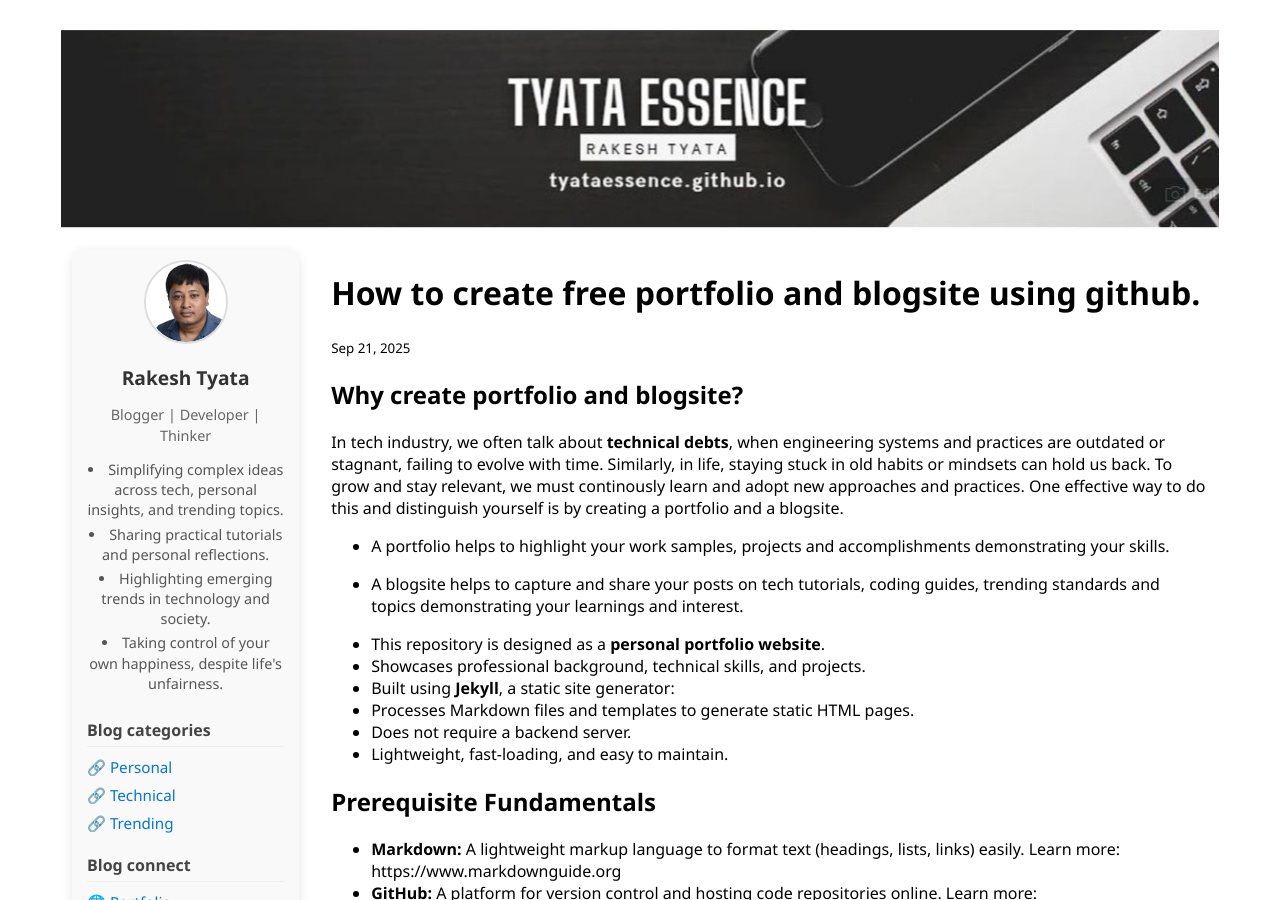
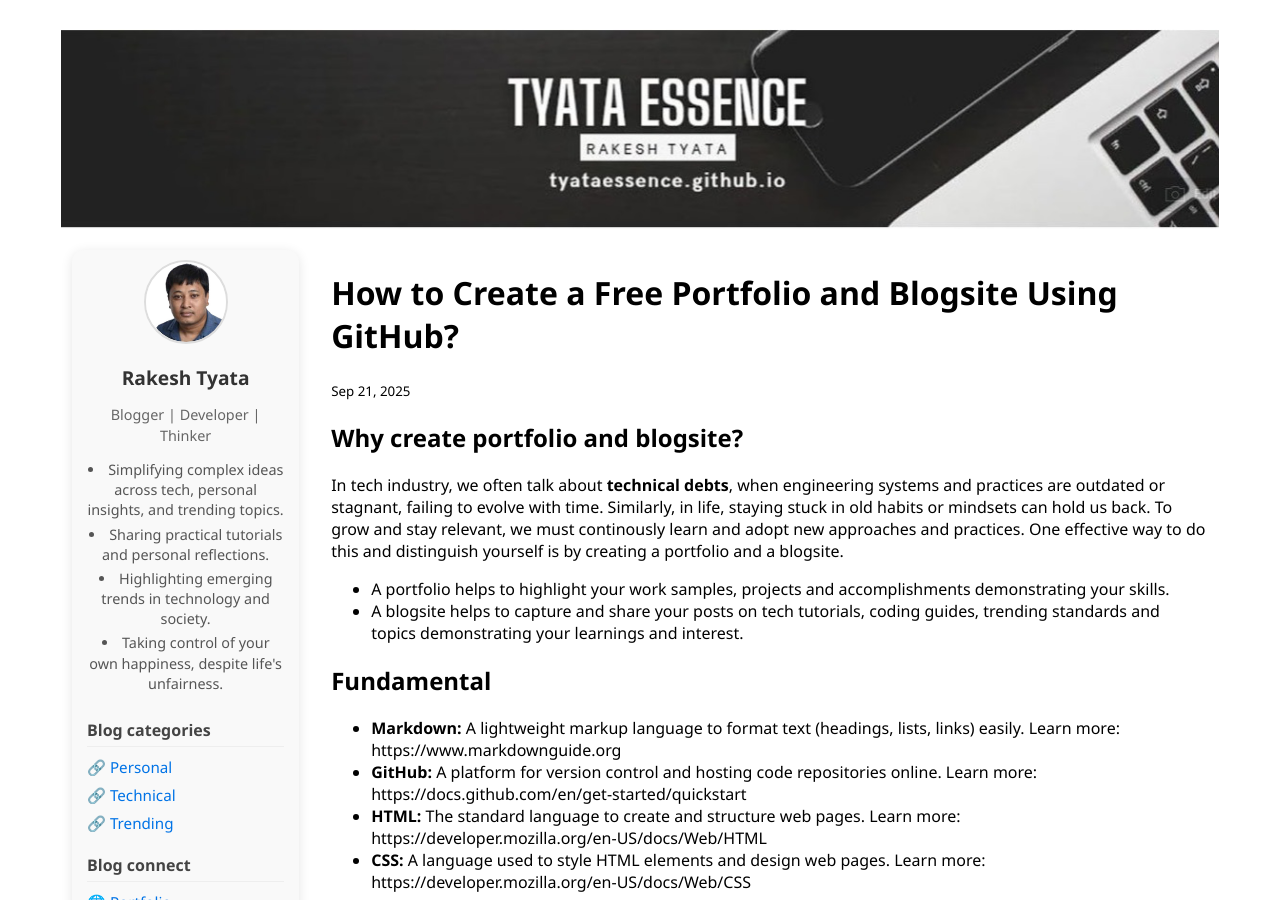
Before and after one commit to tyataessence/tyataessence.github.io, a Jekyll site: the page built from _posts/technical/2025-09-21-create-portfolio-blogsite.md, in a window 1280 px wide and 900 px high. Built offline with Jekyll 4.4.1, drawn with Linux system fonts in a browser that asks for light colours.

Commit message:
fixing post

```diff
--- a/_posts/technical/2025-09-21-create-portfolio-blogsite.md
+++ b/_posts/technical/2025-09-21-create-portfolio-blogsite.md
@@ -1,6 +1,6 @@
 ---
 layout: default
-title: "How to create free portfolio and blogsite using github."
+title: "How to Create a Free Portfolio and Blogsite Using GitHub?"
 date: 2025-09-21
 categories: [Technical]
 tags: [portfolio, blogsite, Technical]
@@ -14,14 +14,7 @@ In tech industry, we often talk about **technical debts**, when engineering syst
 - A portfolio helps to highlight your work samples, projects and accomplishments demonstrating your skills.
 - A blogsite helps to capture and share your posts on tech tutorials, coding guides, trending standards and topics demonstrating your learnings and interest.
 
-- This repository is designed as a **personal portfolio website**.
-- Showcases professional background, technical skills, and projects.
-- Built using **Jekyll**, a static site generator:
-- Processes Markdown files and templates to generate static HTML pages.
-- Does not require a backend server.
-- Lightweight, fast-loading, and easy to maintain.
-
-## Prerequisite Fundamentals
+## Fundamental
 
 - **Markdown:** A lightweight markup language to format text (headings, lists, links) easily. Learn more: https://www.markdownguide.org
 - **GitHub:** A platform for version control and hosting code repositories online. Learn more: https://docs.github.com/en/get-started/quickstart
```
